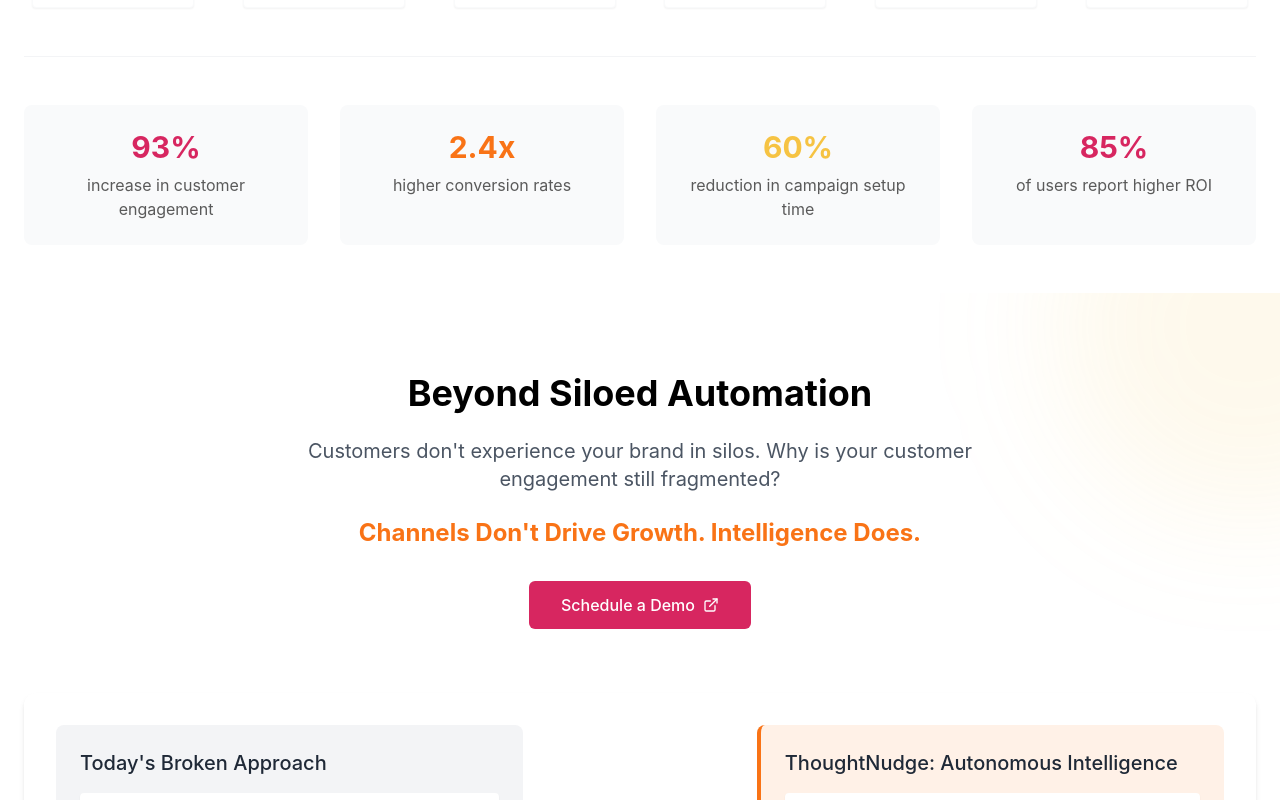
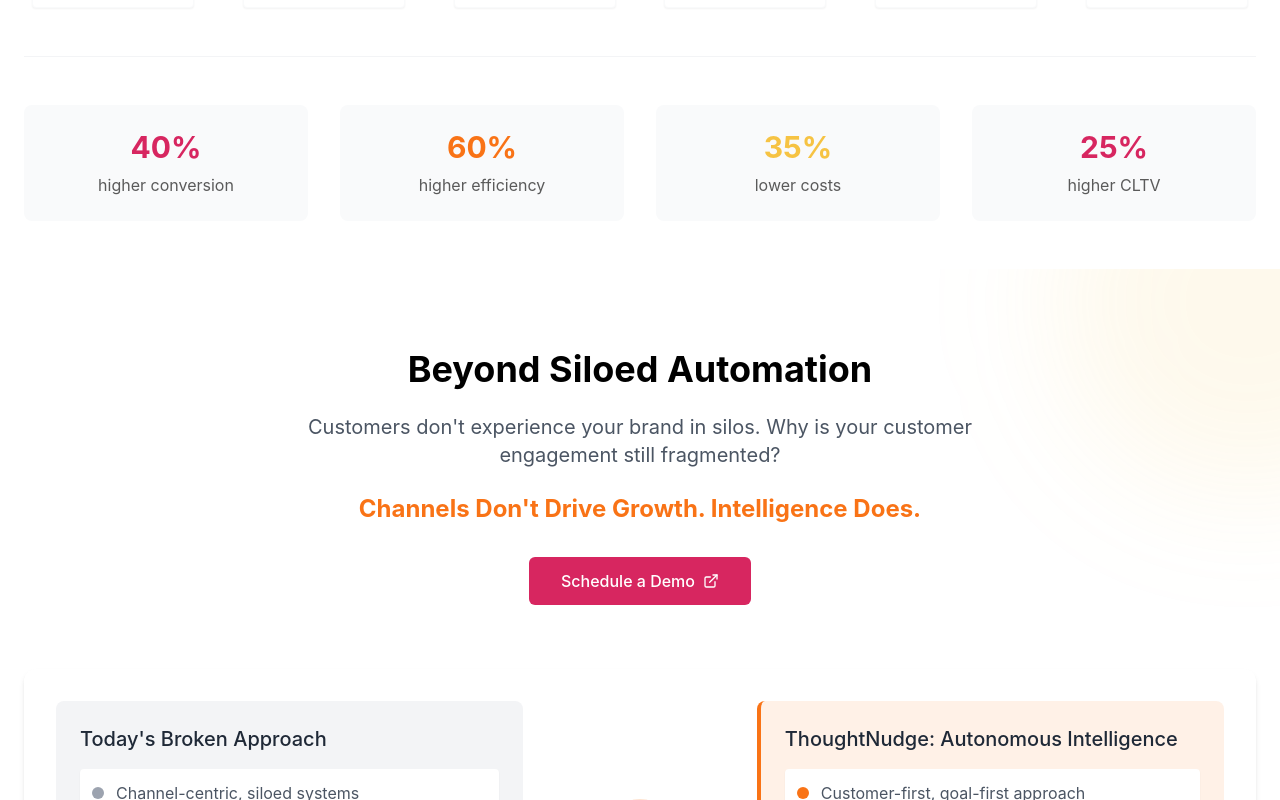
Before and after one commit to SP-Thoughtnudge/tn-website-nudge-ai-nexus-57-v1, a React (Vite) app: page / in a window 1280 px wide. Shown: the part 1640-2440 px from the top of the page. Built offline with nearby package versions, Linux system fonts and the light colour scheme.

Commit message:
Update impact numbers
Update the impact numbers in the CTA section to reflect the new values: 40% higher conversion, 60% higher efficiency, 35% lower costs, and 25% higher CLTV.

```diff
--- a/src/components/home/cta-section.tsx
+++ b/src/components/home/cta-section.tsx
@@ -32,16 +32,16 @@ const CtaSection = () => {
             </div>
             <div className="mt-8 grid grid-cols-3 gap-6 text-center">
               <div>
-                <p className="text-3xl font-bold text-brand-orange">2.4x</p>
+                <p className="text-3xl font-bold text-brand-orange">40%</p>
                 <p className="text-gray-400">Higher conversions</p>
               </div>
               <div>
                 <p className="text-3xl font-bold text-brand-yellow">60%</p>
-                <p className="text-gray-400">Less manual work</p>
+                <p className="text-gray-400">Higher efficiency</p>
               </div>
               <div>
-                <p className="text-3xl font-bold text-brand-pink">93%</p>
-                <p className="text-gray-400">Customer satisfaction</p>
+                <p className="text-3xl font-bold text-brand-pink">35%</p>
+                <p className="text-gray-400">Lower costs</p>
               </div>
             </div>
           </div>
--- a/src/components/home/logo-cloud.tsx
+++ b/src/components/home/logo-cloud.tsx
@@ -57,20 +57,20 @@ const LogoCloud = () => {
 
         <div className="grid grid-cols-1 md:grid-cols-4 gap-8 text-center mt-8 border-t border-gray-100 pt-12">
           <div className="bg-gray-50 p-6 rounded-lg">
-            <p className="text-3xl font-bold text-brand-pink mb-2">93%</p>
-            <p className="text-brand-gray">increase in customer engagement</p>
+            <p className="text-3xl font-bold text-brand-pink mb-2">40%</p>
+            <p className="text-brand-gray">higher conversion</p>
           </div>
           <div className="bg-gray-50 p-6 rounded-lg">
-            <p className="text-3xl font-bold text-brand-orange mb-2">2.4x</p>
-            <p className="text-brand-gray">higher conversion rates</p>
+            <p className="text-3xl font-bold text-brand-orange mb-2">60%</p>
+            <p className="text-brand-gray">higher efficiency</p>
           </div>
           <div className="bg-gray-50 p-6 rounded-lg">
-            <p className="text-3xl font-bold text-brand-yellow mb-2">60%</p>
-            <p className="text-brand-gray">reduction in campaign setup time</p>
+            <p className="text-3xl font-bold text-brand-yellow mb-2">35%</p>
+            <p className="text-brand-gray">lower costs</p>
           </div>
           <div className="bg-gray-50 p-6 rounded-lg">
-            <p className="text-3xl font-bold text-brand-pink mb-2">85%</p>
-            <p className="text-brand-gray">of users report higher ROI</p>
+            <p className="text-3xl font-bold text-brand-pink mb-2">25%</p>
+            <p className="text-brand-gray">higher CLTV</p>
           </div>
         </div>
       </div>
```
